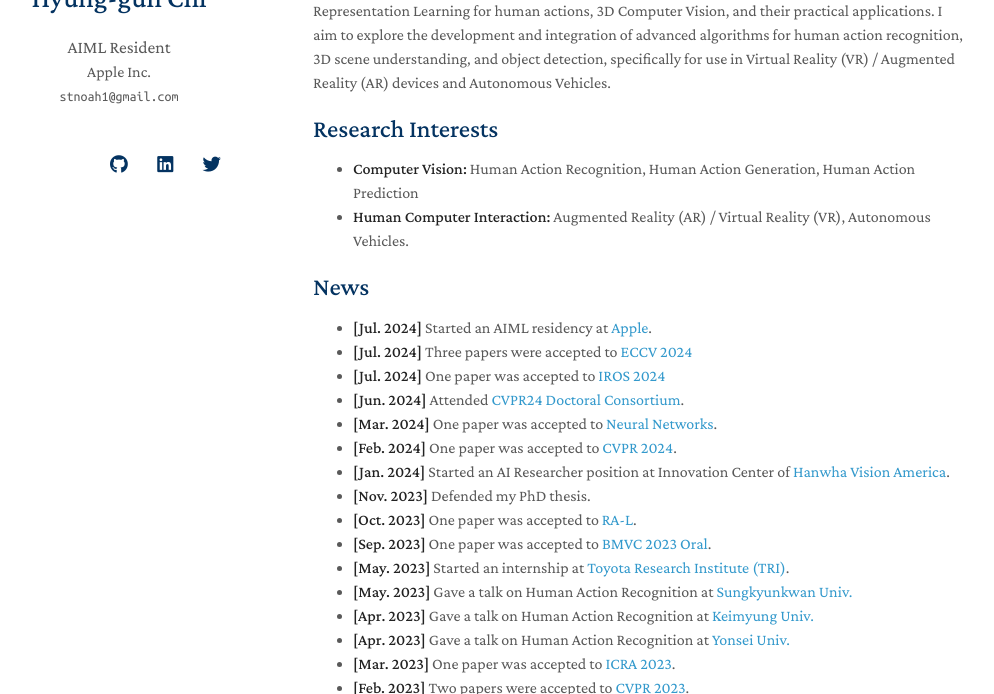
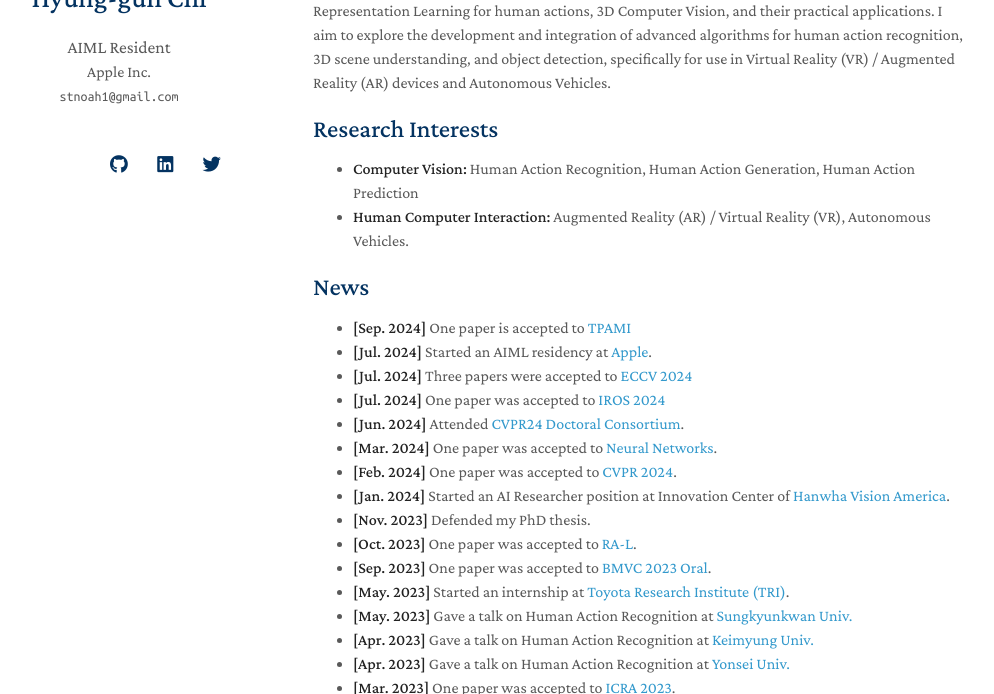
Before and after one commit to stnoah1/stnoah1.github.io, a Jekyll site: the page built from index.md, in a window 1280 px wide and 900 px high, cut to the strip 206-900 px from the top of the window. Shown: the whole strip, without its empty margins (157-1151 px from the left). Built offline with Jekyll 4.4.1, drawn with Linux system fonts in a browser that asks for light colours; nearby versions of some CDN libraries; a style sheet for code colours, icons or effects is not loaded; our own code applies the rules of GitHub Pages for plain Markdown files.

Commit message:
rebuilding site Thu Sep 19 22:30:55 PDT 2024

```diff
--- a/index.md
+++ b/index.md
@@ -13,6 +13,7 @@ I am currently a Ph.D candidate in the Department of Electrical and Computer Eng
 
 ## News
 
+- **[Sep. 2024]** One paper is accepted to [TPAMI](https://ieeexplore.ieee.org/xpl/RecentIssue.jsp?punumber=34)
 - **[Jul. 2024]** Started an AIML residency at [Apple](https://machinelearning.apple.com).
 - **[Jul. 2024]** Three papers were accepted to [ECCV 2024](https://eccv.ecva.net)
 - **[Jul. 2024]** One paper was accepted to [IROS 2024](https://iros2024-abudhabi.org)
```
Also changed, not shown: 1 other file.
